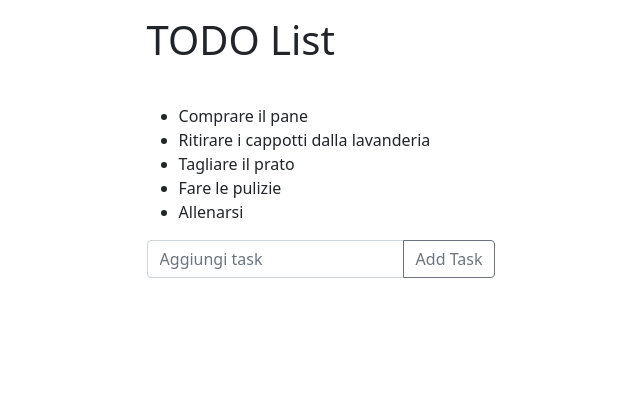
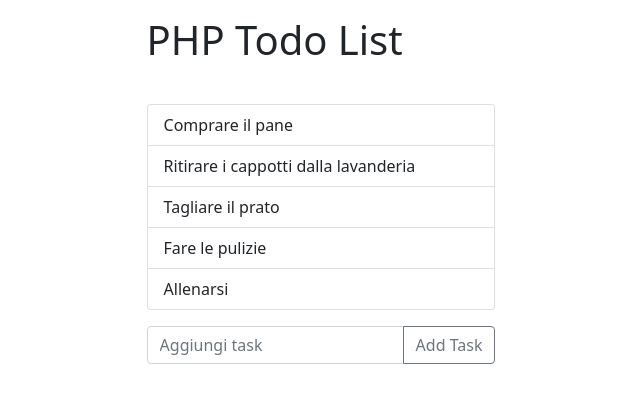
Before and after one commit to marcocareddu/php-todo-list-json, a PHP site: page / in a window 1280 px wide. Shown: the top 403 px of the page, without its empty margins (319-959 px from the left). Run offline with PHP 8.4, Linux system fonts and the light colour scheme.

Commit message:
HTML CSS - Added style

```diff
--- a/css/style.css
+++ b/css/style.css
@@ -4,3 +4,11 @@
     padding: 0;
     box-sizing: border-box;
 }
+
+ul li {
+    list-style-type: none;
+}
+
+ul li:hover {
+    cursor: pointer;
+}
--- a/index.html
+++ b/index.html
@@ -30,18 +30,19 @@
     <div class="container d-flex justify-content-center">
         <div class="mt-3">
 
-            <h1>TODO List</h1>
+            <h1>PHP Todo List</h1>
             <div class="pt-3">
                 <div class="pt-3" id="root">
 
                     <!-- List Here -->
-                    <ul>
-                        <li v-for="task in tasks" :key="task.id">{{ task.text }}</li>
+                    <ul class="list-group">
+                        <li v-for="task in tasks" :key="task.id" class="list-group-item list-group-item-action">{{
+                            task.text }}</li>
                     </ul>
                 </div>
 
                 <!-- Add Task Button -->
-                <form @submit.prevent="addTask" class="input-group mb-3">
+                <form @submit.prevent="addTask" class="input-group mt-3">
                     <input v-model.trim="newTask" type="text" class="form-control" placeholder="Aggiungi task">
                     <button class="btn btn-outline-secondary" type="button" id="button-addon2">Add Task</button>
                 </form>
```
